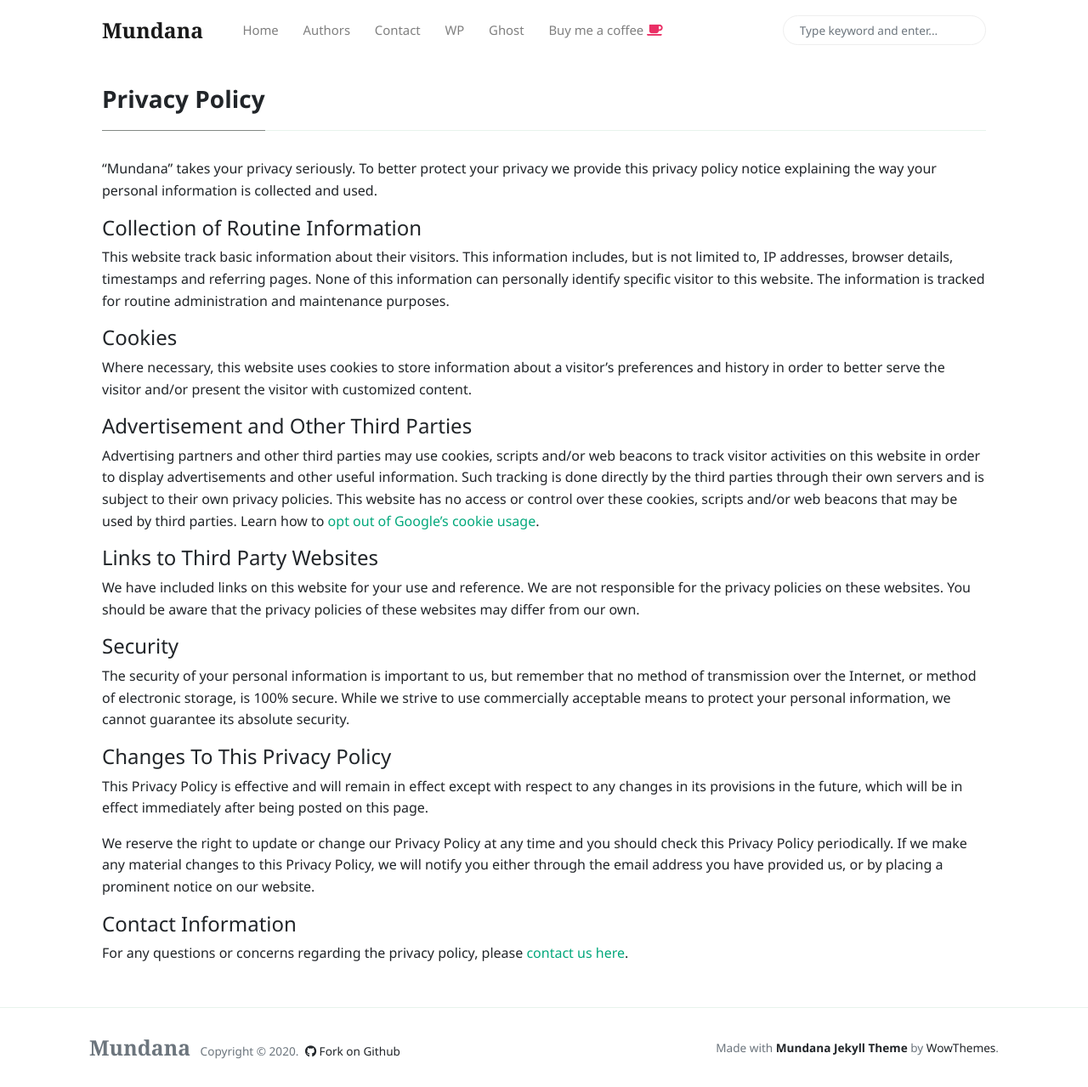
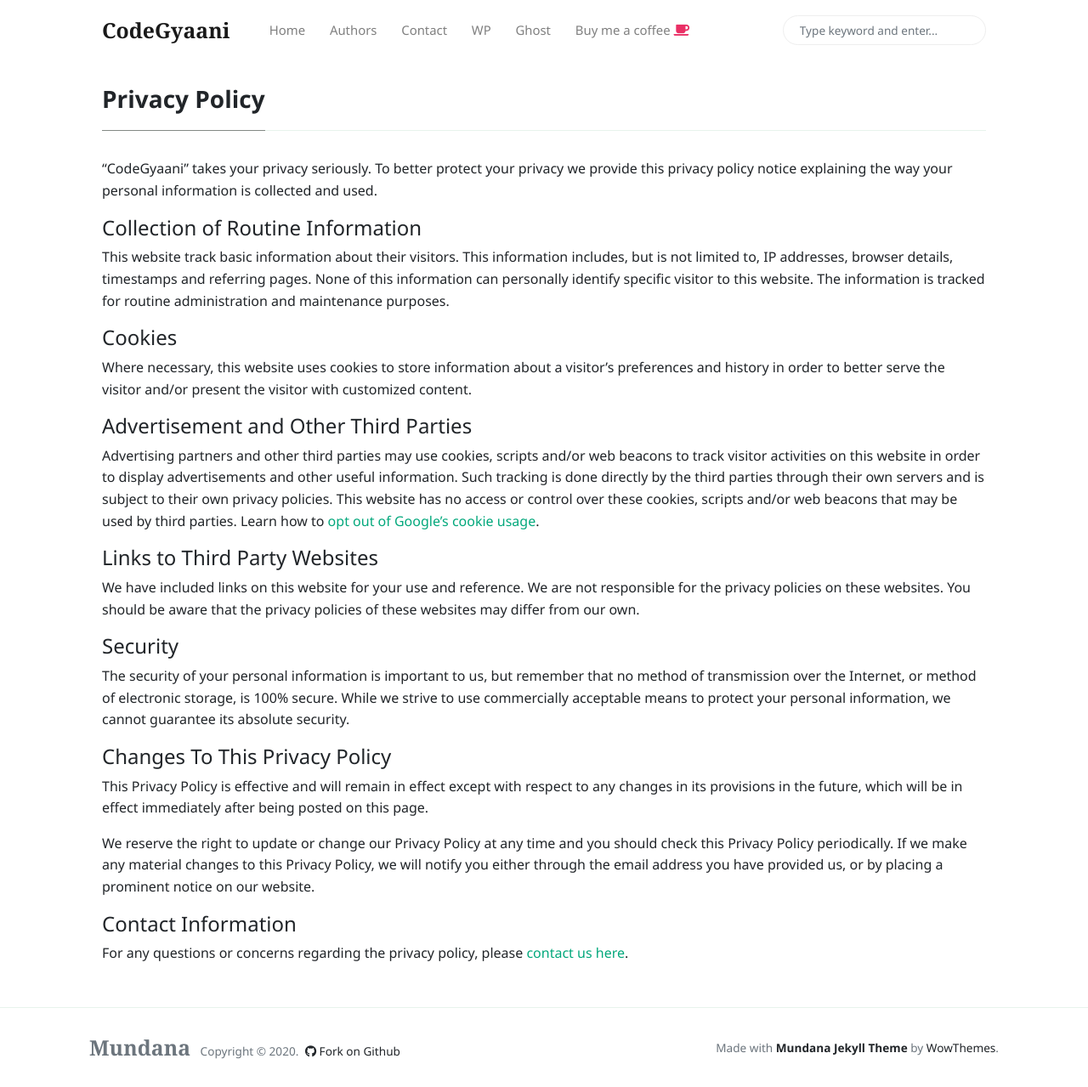
Before and after one commit to Akashdeep312/CG, a Jekyll site: the page built from _pages/privacy-policy.md, in a window 1280 px wide and 1279 px high. Shown: the whole window at 85% size. Built offline with Jekyll 4.4.1, drawn with Linux system fonts in a browser that asks for light colours; nearby versions of some CDN libraries.

Commit message:
Update _config.yml

```diff
--- a/_config.yml
+++ b/_config.yml
@@ -1,5 +1,5 @@
 # Site
-name: 'Mundana'
+name: 'CodeGyaani'
 description: 'Mundana is a free Jekyll theme for awesome people like you, Medium like.'
 logo: 'assets/images/logo.png'
 favicon: 'assets/images/favicon.ico'
```
